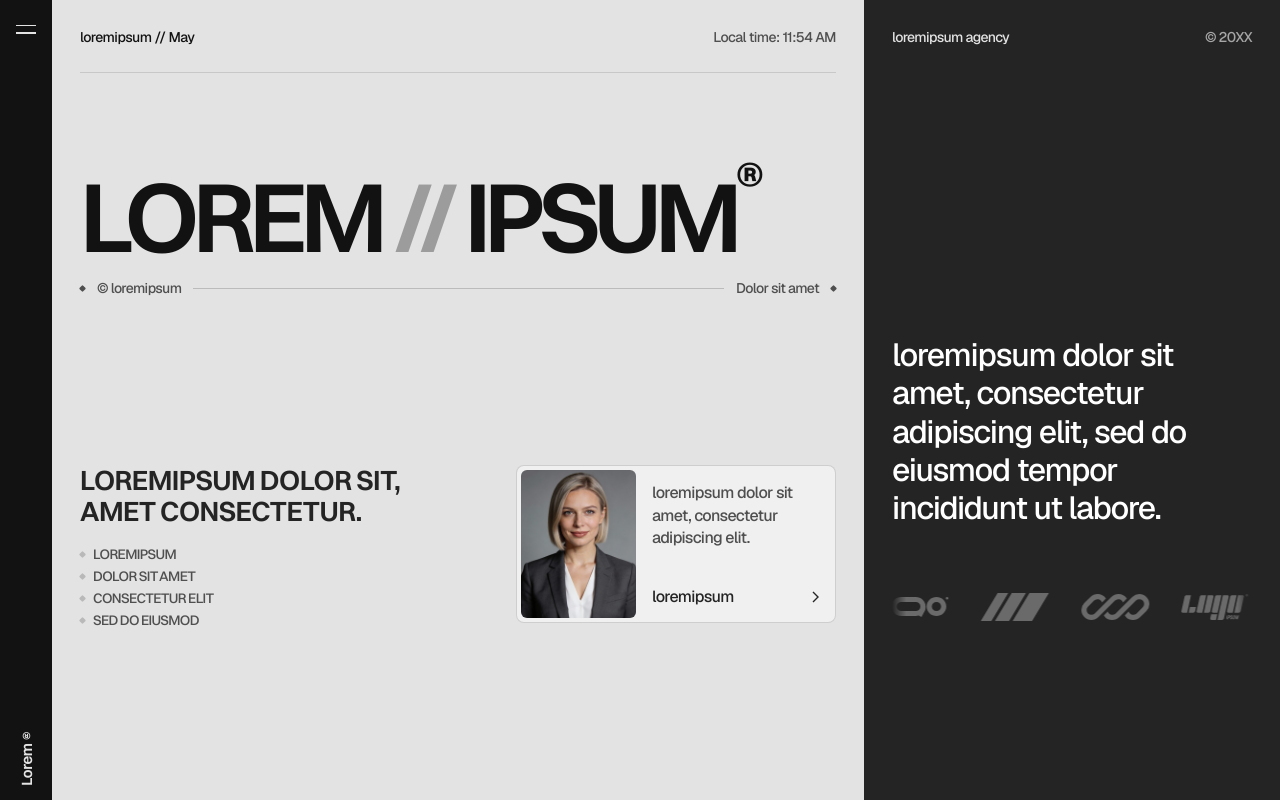
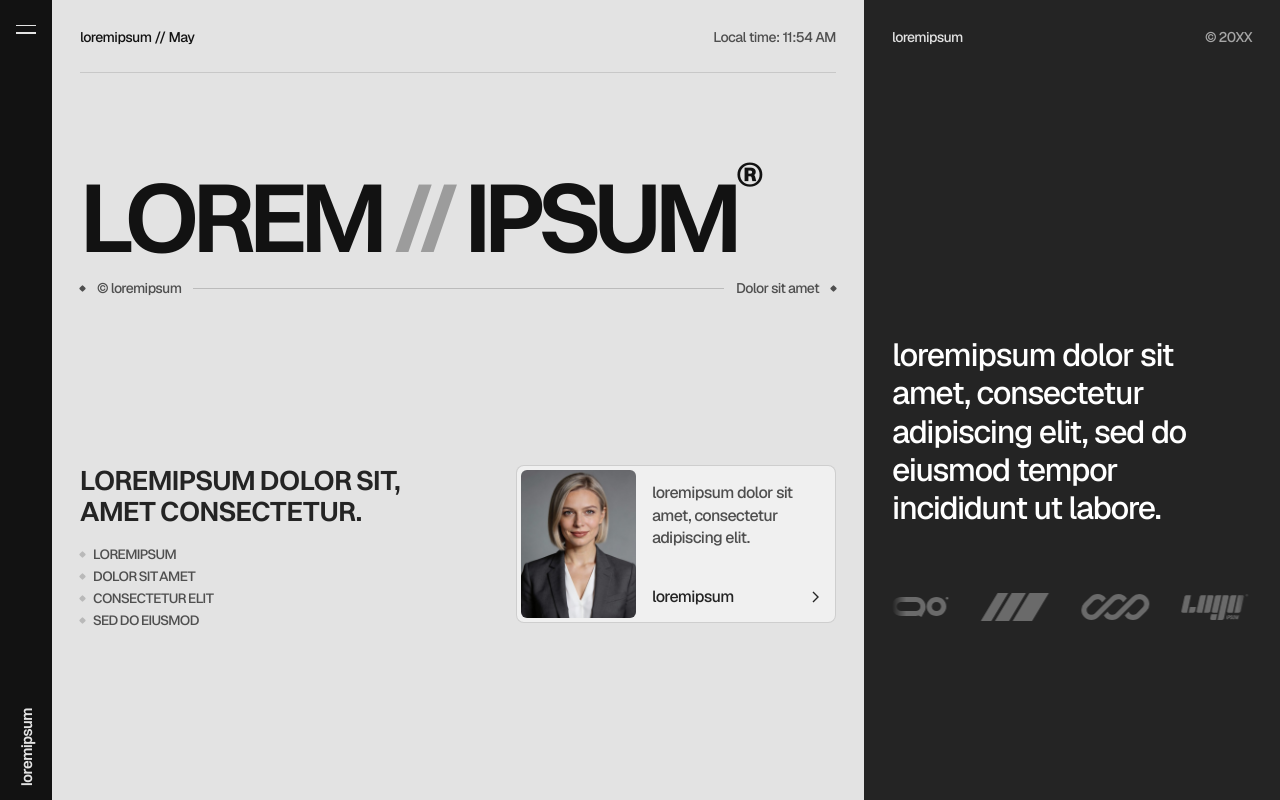
Before and after one commit to inui-ai/porto, a Next.js app: page / in a window 1280 px wide. Shown: the top 800 px of the page. Built offline with nearby package versions, Linux system fonts and the light colour scheme.

Commit message:
fix: update title to 'portofolio 1' and remove agency reference

```diff
--- a/src/app/layout.tsx
+++ b/src/app/layout.tsx
@@ -13,7 +13,7 @@ const geistMono = Geist_Mono({
 });
 
 export const metadata: Metadata = {
-  title: "portofolio tahap 1",
+  title: "portofolio 1",
   description: "loremipsum dolor sit amet, consectetur adipiscing elit, sed do eiusmod tempor incididunt ut labore et dolore magna aliqua.",
 };
 
--- a/src/components/sites/lorem/Hero.tsx
+++ b/src/components/sites/lorem/Hero.tsx
@@ -77,7 +77,7 @@ export function Hero() {
 
         <aside className="bl-hero__panel bl-panel" aria-label="Studio introduction">
           <div className="bl-hero__panelTop">
-            <span>loremipsum agency</span>
+            <span>loremipsum</span>
             <span>© 20XX</span>
           </div>
 
--- a/src/components/sites/lorem/data.ts
+++ b/src/components/sites/lorem/data.ts
@@ -2,8 +2,8 @@
 // All copy is loremipsum; no real or fictional brand/claims.
 
 export const SITE = {
-  brand: "Lorem®",
-  wordmark: "Lorem // Ipsum®",
+  brand: "loremipsum",
+  wordmark: "loremipsum // lorem®",
   email: "hello@example.com",
   phone: "(000) 000-0000",
   timezone: "Europe/London",
```
